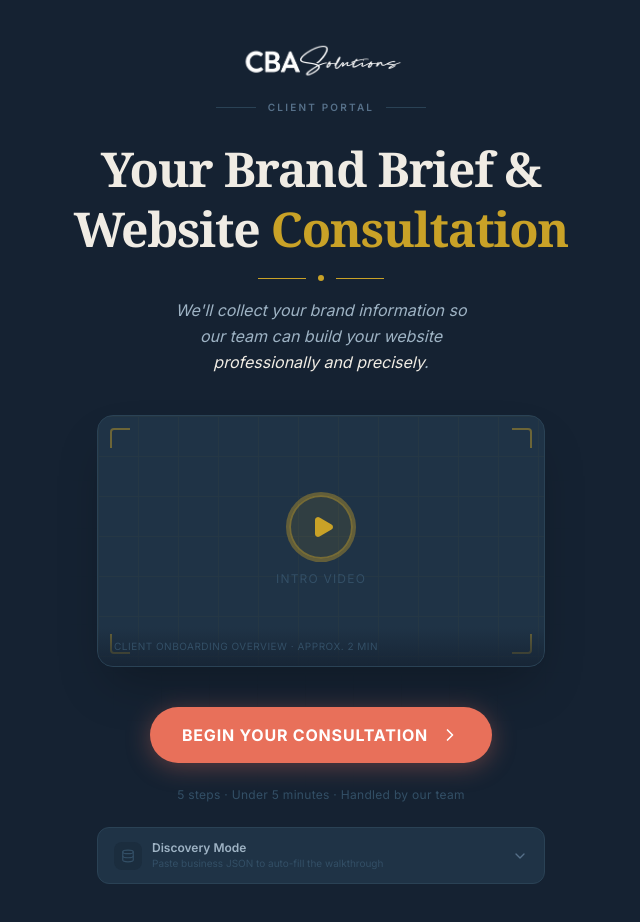
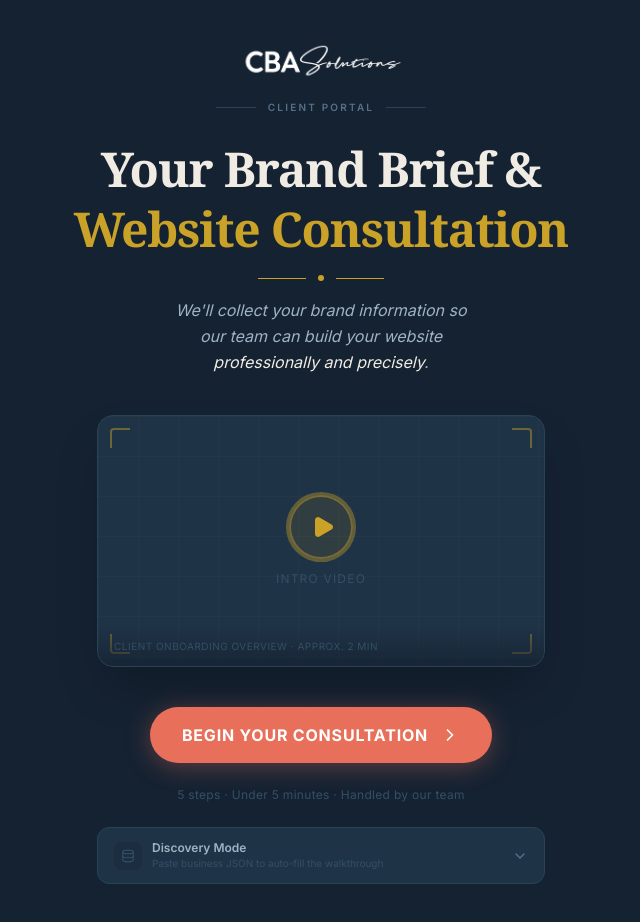
Before and after one commit to bertylynne/brewing-a-brand-engine, a React (Vite) app: page / in a window 1280 px wide. Shown: the whole page, without its empty margins (319-959 px from the left). Built offline with nearby package versions, Linux system fonts and the light colour scheme.

Commit message:
Orchids run changes (2026-04-08T19:42:41.308Z)

```diff
--- a/src/steps/Step1Welcome.jsx
+++ b/src/steps/Step1Welcome.jsx
@@ -37,8 +37,7 @@ export default function Step1Welcome({ onNext, onDiscovery }) {
         <h1 className="font-serif-display text-4xl sm:text-5xl font-bold leading-tight tracking-tight">
           <span style={{ color: 'var(--text-primary)' }}>Your Brand Brief &amp;</span>
           <br />
-          <span style={{ color: 'var(--text-primary)' }}>Website </span>
-          <span style={{ color: 'var(--gold)' }}>Consultation</span>
+          <span style={{ color: 'var(--gold)' }}>Website Consultation</span>
         </h1>
         {/* Decorative rule */}
         <div className="flex items-center justify-center gap-3 mt-4">
```
